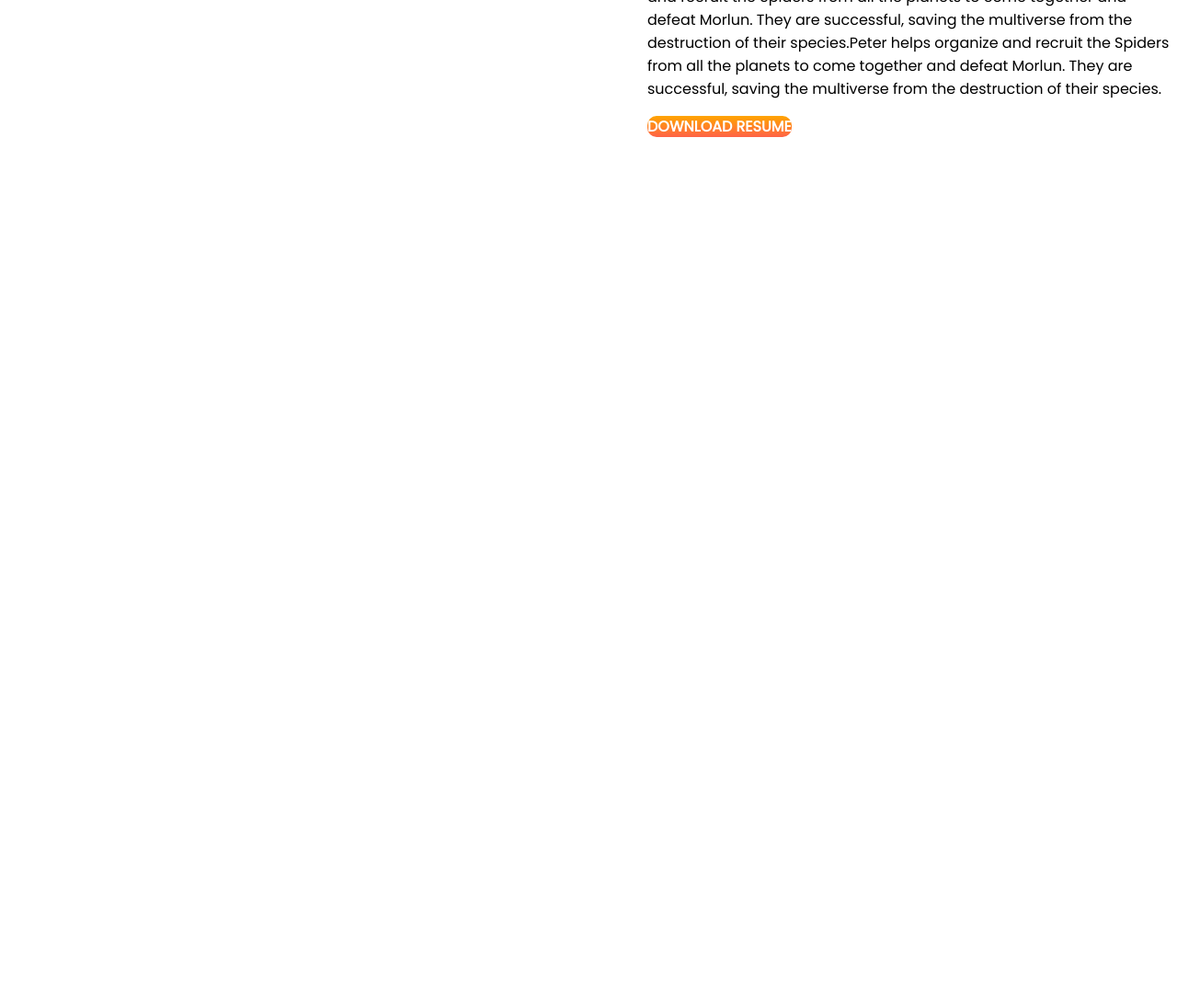
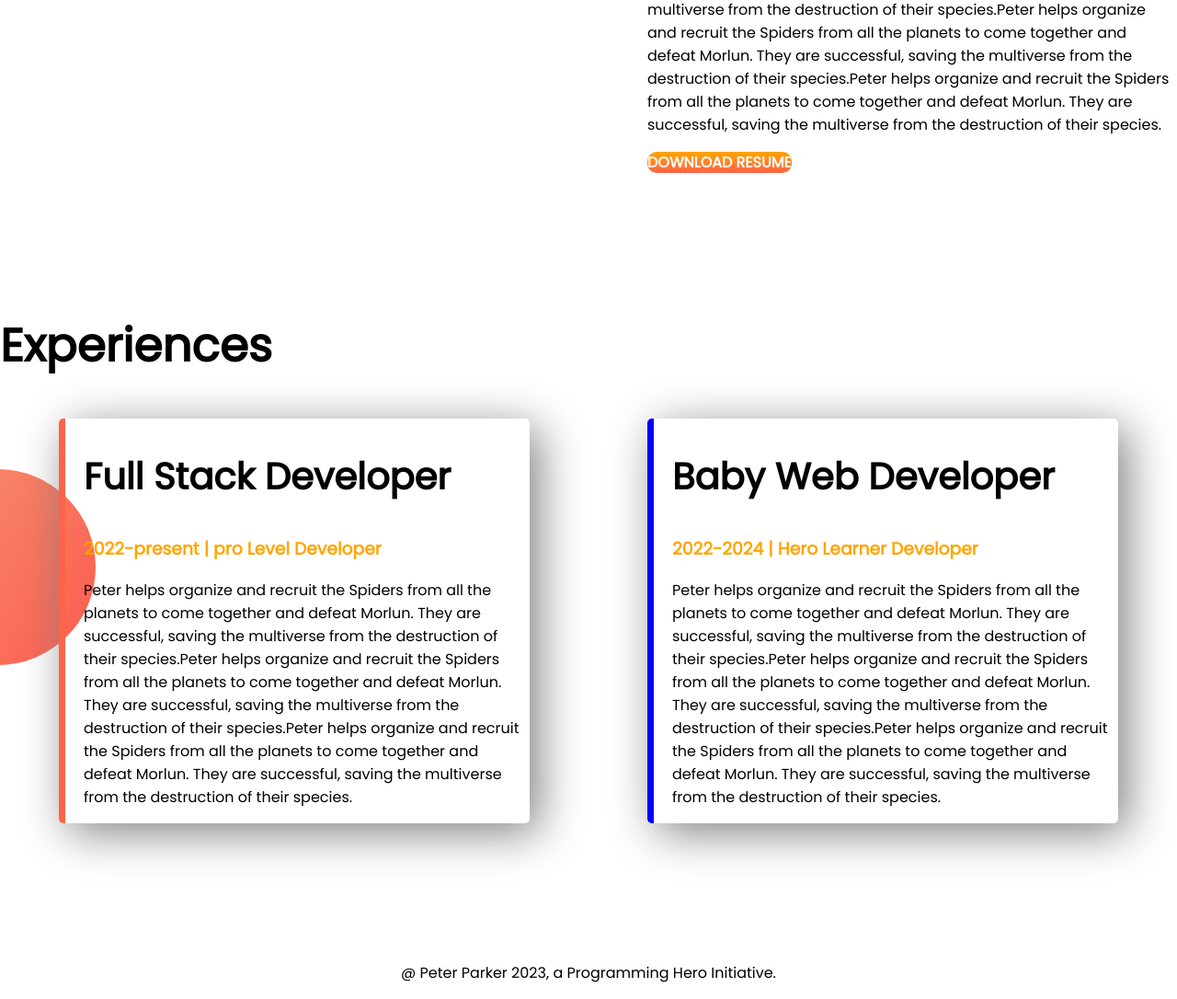
Before and after one commit to tanvirulislam912/developer-portfolio, a plain HTML site: page index.html in a window 1280 px wide. Shown: the part 969-2055 px from the top of the page at 92% size. Before the commit the page ends 1269 px from the top, so only its background shows below. Drawn offline with Linux system fonts and the light colour scheme.

Commit message:
style border and added footer

```diff
--- a/index.html
+++ b/index.html
@@ -12,7 +12,7 @@
     <link rel="stylesheet" href="style.css">
 </head>
 <body>
-    <section class="top-banner">
+    <section class="top-banner flexible-container">
         <div class="half-width">
             <h1>Welcome To</h1>
             <h1><span class="orange-color">Tanvirul Islam</span>world</h1>
@@ -26,7 +26,7 @@
         </div>
     </section>
 
-    <section class="dream big">
+    <section class="dream big  flexible-container">
         <div class="half-width">
             <img src="images/Tanvir.projects.new.png" alt="">
         </div>
@@ -40,6 +40,29 @@
     </section>
 
 
+    <section class="experience-area">
+        <h1>Experiences</h1>
+        <div class="flexible-container">
+            <div id="full-stack-developer" class="experience-item">
+                <h2>Full Stack Developer</h2>
+                <h3 class="orange-color">2022-present | pro Level Developer</h3>
+                <p>Peter helps organize and recruit the Spiders from all the planets to come together and defeat Morlun. They are successful, saving the multiverse from the destruction of their species.Peter helps organize and recruit the Spiders from all the planets to come together and defeat Morlun. They are successful, saving the multiverse from the destruction of their species.Peter helps organize and recruit the Spiders from all the planets to come together and defeat Morlun. They are successful, saving the multiverse from the destruction of their species.</p>
+            </div>
+            <div id="baby-web-developer" class="experience-item">
+                <h2>Baby Web Developer</h2>
+                <h3 class="orange-color">2022-2024 |  Hero Learner Developer</h3>
+                <p>
+                    Peter helps organize and recruit the Spiders from all the planets to come together and defeat Morlun. They are successful, saving the multiverse from the destruction of their species.Peter helps organize and recruit the Spiders from all the planets to come together and defeat Morlun. They are successful, saving the multiverse from the destruction of their species.Peter helps organize and recruit the Spiders from all the planets to come together and defeat Morlun. They are successful, saving the multiverse from the destruction of their species.
+                </p>
+            </div>
+        </div>
+
+
+    </section>
+
+
 </body>
-
+<footer>
+    <p>@ Peter Parker 2023, a Programming Hero Initiative. </p>
+</footer>
 </html>
--- a/style.css
+++ b/style.css
@@ -6,16 +6,20 @@ h1{
     font-size:50px;
 
 }
+h2{
+    font-size: 40px;
+}
 .orange-color{
     color:orange;
 }
-section{
+.flexible-container{
     display:flex;
     margin-bottom: 150px;
 }
 .half-width{
     width:50%;
     padding-left:5%;
+
 }
 .half-width img{
     width:50%;
@@ -37,3 +41,28 @@ section{
     background-repeat: no-repeat;
     background-position: right;
 }
+.experience-area{
+    background-image: url(images/exp-bg.png);
+    background-repeat: no-repeat ;
+    background-position: left;
+
+
+}
+.experience-item{
+    border-radius: 5px;
+    width:40%;
+    margin-left: 5%;
+    margin-right: 5%;
+    padding-left: 20px;
+     box-shadow: 10px 10px 50px gray;
+
+}
+#full-stack-developer{
+    border-left: 7px solid tomato;
+}
+#baby-web-developer{
+    border-left: 7px solid blue;
+}
+footer p{
+    text-align: center;
+}
```
